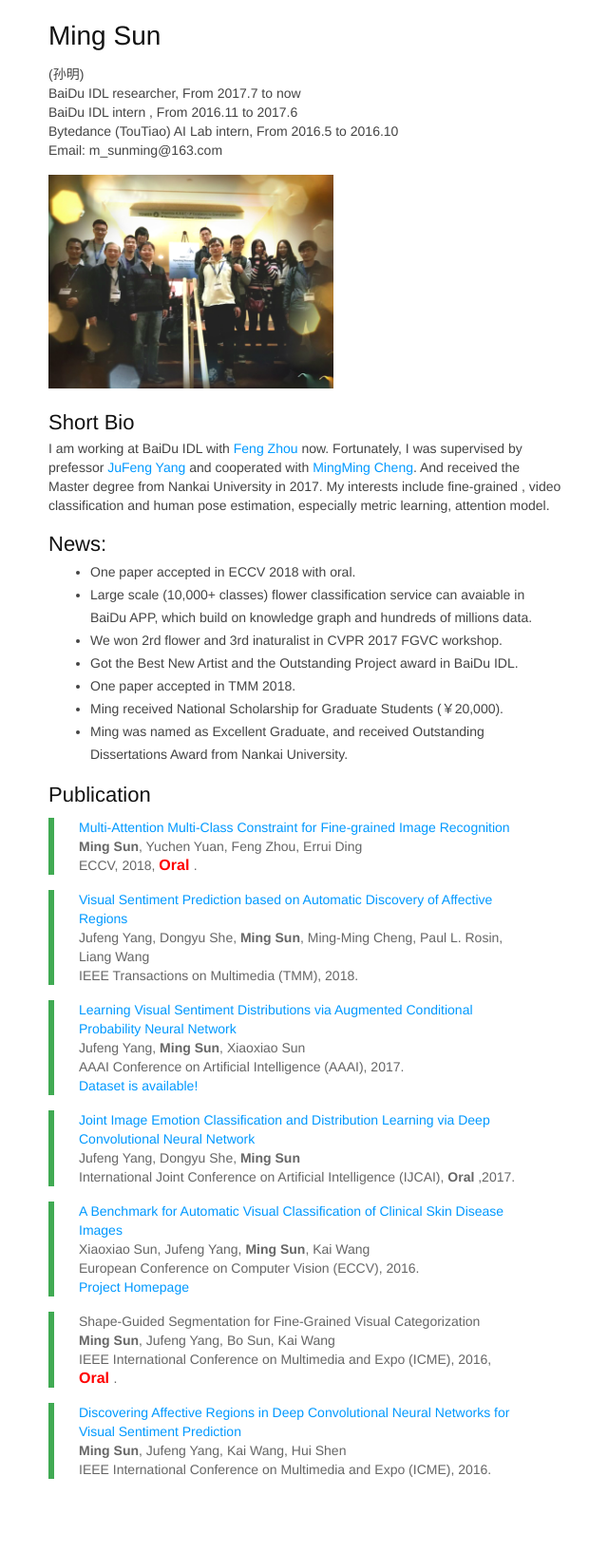
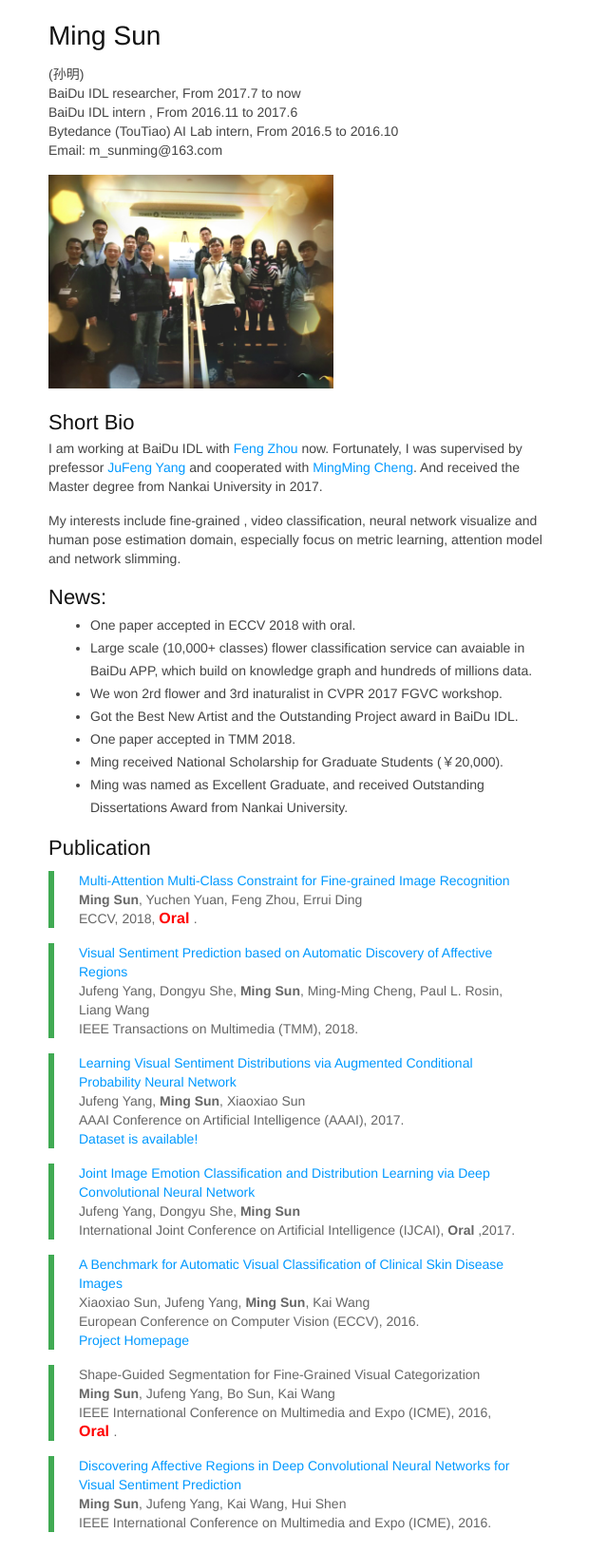
Before and after one commit to msunming/msunming.github.io, a Jekyll site: the page index.html, which Jekyll copies as it is, in a window 1280 px wide. Shown: the whole page at 95% size, without its empty margins (109-749 px from the left). Built offline with Jekyll 4.4.1, drawn with Linux system fonts in a browser that asks for light colours; before the commit the page ends 1578 px from its top, so only the background shows below that.

Commit message:
interest

```diff
--- a/index.html
+++ b/index.html
@@ -452,7 +452,9 @@ pre .markdown .emphasis {
 		<p> I am working at BaiDu IDL with <a href="http://f-zhou.com/">Feng Zhou</a> now.
 			Fortunately, I was supervised by prefessor <a href="http://cv.nankai.edu.cn/">JuFeng Yang</a> and cooperated with <a href="http://mmcheng.net/zh/cmm/">MingMing Cheng</a>.
 			And received the Master degree from Nankai University in 2017.
-			My interests include fine-grained , video classification and human pose estimation, especially metric learning, attention model.
+		</p>
+		<p>
+			My interests include fine-grained , video classification, neural network visualize and human pose estimation domain, especially focus on  metric learning, attention model and network slimming.
 		</p>
 	        <h2>News:</h2>
 		<ul>
```
